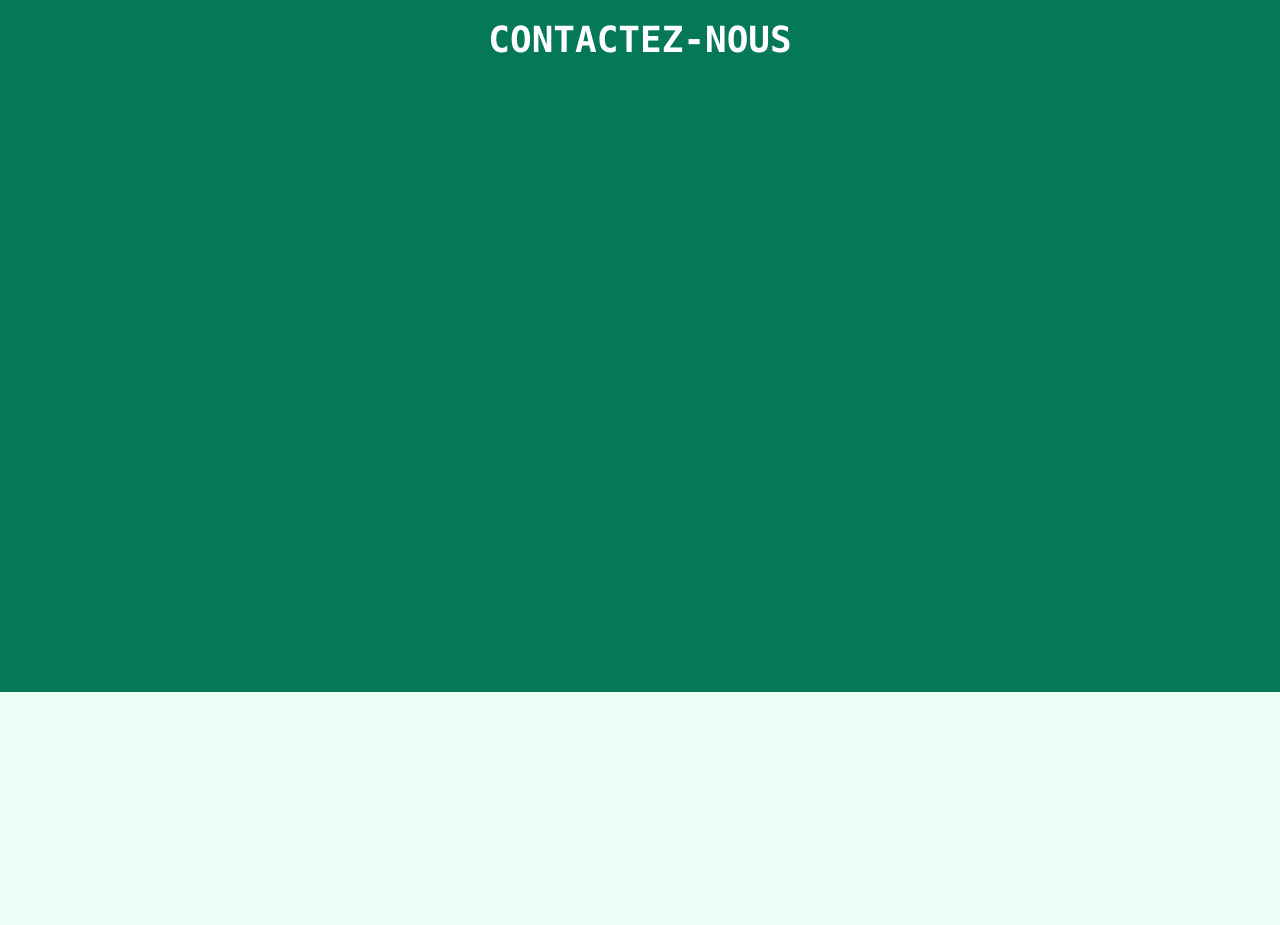
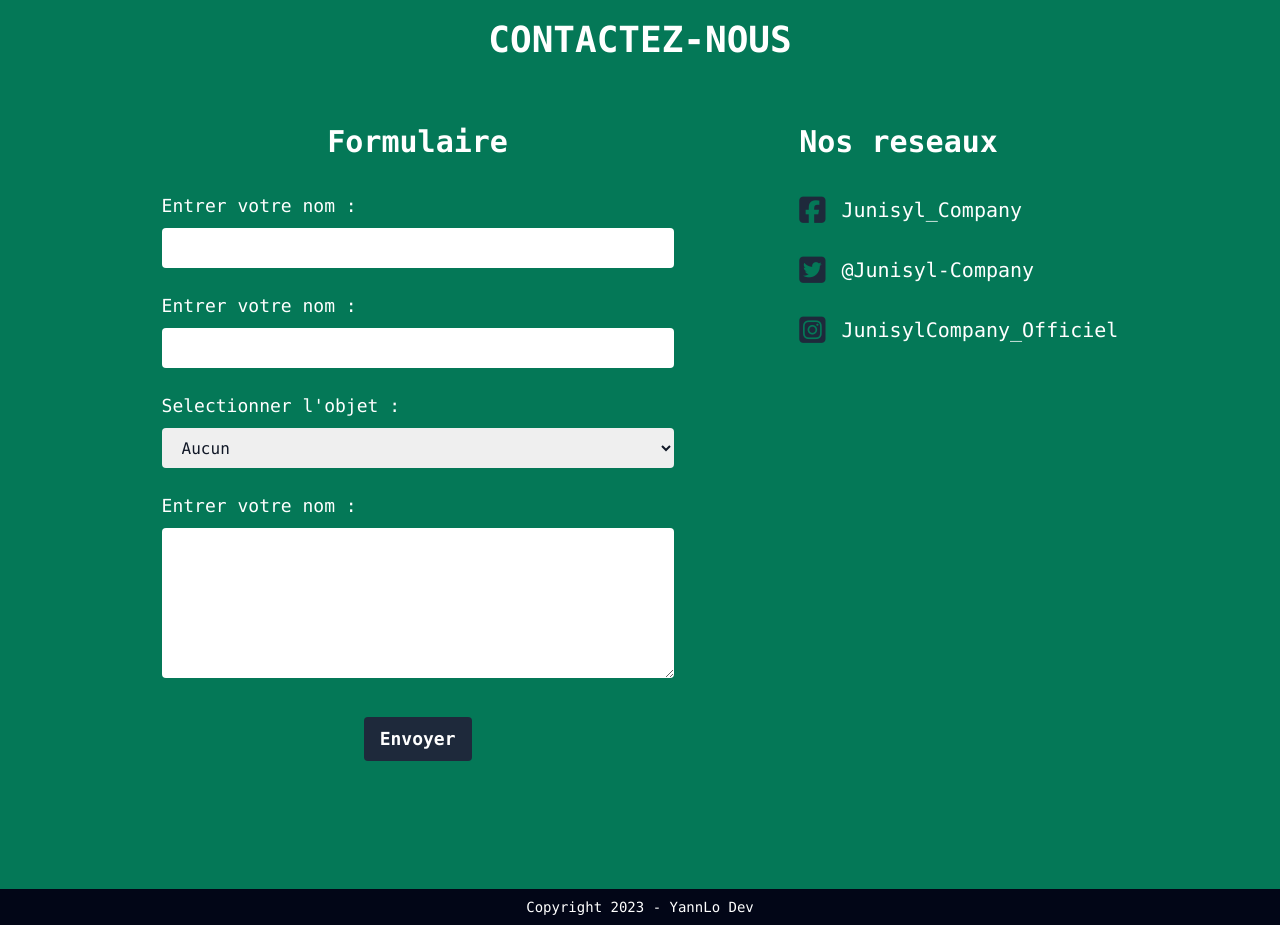
Before and after one commit to yannlo/tuto-tailwind-css, a website built with Parcel: page src/index.html in a window 1280 px wide. Shown: the part 2600-3525 px from the top of the page. Before the commit the page ends 3292 px from the top, so only its background shows below. Built offline with nearby package versions, Linux system fonts and the light colour scheme.

Commit message:
feature: contact and footer added

```diff
--- a/src/index.html
+++ b/src/index.html
@@ -88,7 +88,7 @@
       </div>
     </section>
 
-    <section class="w-full h-full py-24 md:py-32 px-8 flex flex-col gap-0 items-center" id="faq">
+    <section class="w-full h-full py-24 md:py-32 px-5 flex flex-col gap-0 items-center" id="faq">
       <h2 class="text-4xl font-bold text-center uppercase mb-16">La FAQ</h2>
       <div class="w-full max-w-3xl px-6 py-2 bg-slate-800 text-white grid grid-cols-1  rounded-2xl ">
         <details class="border-b px-2 py-4 open:pb-6">
@@ -114,10 +114,63 @@
       </div>
     </section>
 
-    <section class="w-full min-h-screen bg-emerald-700 py-24 md:py-32" id="contact">
+    <section class="w-full bg-emerald-700 py-24 md:py-32 md:px-[5%]  2xl:px-[15%]" id="contact">
       <h2 class="text-4xl font-bold text-center text-white uppercase mb-16">Contactez-nous</h2>
+      <div class="w-full h-full px-5 flex flex-col gap-12 md:flex-row justify-evenly ">
+        <div class="min-w-fit md:order-2">
+          <h3 class="text-3xl text-white  text-center font-semibold mb-8 md:text-left">Nos reseaux</h3>
+          <ul class="w-full  space-y-6 ">
+            <li>
+              <a class=" text-white text-xl flex items-center  transition-colors duration-300  hover:text-slate-800" href="#">
+                <i class="mr-4 text-3xl text-slate-800 inline-block fa-brands fa-square-facebook"></i>
+                <span>Junisyl_Company</span>
+              </a>
+            </li>
+            <li>
+              <a class=" text-white text-xl flex items-center  transition-colors duration-300  hover:text-slate-800" href="#">
+                <i class="mr-4 text-3xl text-slate-800 inline-block fa-brands fa-square-twitter"></i>
+                <span>@Junisyl-Company</span>
+              </a>
+            </li>
+            <li>
+              <a class=" text-white text-xl flex items-center  transition-colors duration-300  hover:text-slate-800" href="#">
+                <i class="mr-4 text-3xl text-slate-800 inline-block fa-brands fa-square-instagram"></i>
+                <span>JunisylCompany_Officiel</span>
+              </a>
+            </li>
+          </ul>
+        </div>
+        <form action="" method="post" class="w-full max-w-lg md:order-1">
+          <h3 class="text-3xl text-white text-center font-semibold mb-8 ">Formulaire</h3>
+          <div class=" mb-6 w-full">
+            <label for="name" class=" text-white text-lg inline-block w-full mb-2 ">Entrer votre nom :</label>
+            <input type="text" name="name" id="name" class="w-full py-2 px-4 rounded text-base focus:outline-none focus:ring-4 focus:ring-slate-700">
+          </div>
+          <div class=" mb-6 w-full">
+            <label for="email" class=" text-white text-lg inline-block w-full mb-2 ">Entrer votre nom :</label>
+            <input type="text" name="email" id="email" class="w-full py-2 px-4 rounded text-base focus:outline-none focus:ring-4 focus:ring-slate-700">
+          </div>
+          <div class=" mb-6 w-full">
+            <label for="subject" class=" text-white text-lg inline-block w-full mb-2 " >Selectionner l'objet :</label>
+            <select name="subject" id="subject" class="w-full py-2 px-4 h-10 rounded text-base">
+              <option value="0"   selected >Aucun</option>
+              <option value="1" >Objet 1</option>
+              <option value="2" >Objet 2</option>
+              <option value="3" >Objet 3</option>
+            </select>
+          </div>
+          <div class=" mb-8 w-full">
+            <label for="message" class=" text-white text-lg inline-block w-full mb-2 ">Entrer votre nom :</label>
+            <textarea name="message" id="message" class="w-full py-2 px-4 rounded text-base min-h-[150px] focus:outline-none focus:ring-4 focus:ring-slate-700"></textarea>
+          </div>
+          <div class="text-center ">
+            <button class=" w-fit h-fit px-4 py-2 rounded text-white  text-lg font-semibold bg-slate-800 md:row-span-1  transition-colors duration-300  hover:bg-slate-600" type="submit">Envoyer</button>
+          </div>
+        </form>
+      </div>
+
     </section>
   </main>
-  <footer class=""></footer>
+  <footer class="w-full py-2 text-white bg-slate-950 text-sm text-center"><p>Copyright 2023 - YannLo Dev </p></footer>
 </body>
 </html>
```
